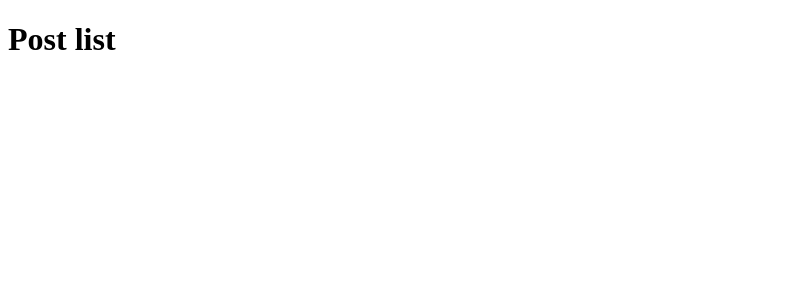
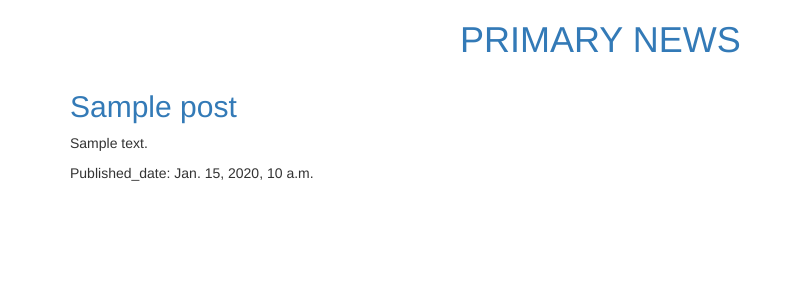
Before and after one commit to GAIUS8/djangogirls-Tutorial3, a Django app: page / in a window 1280 px wide. Shown: the top 300 px of the page, without its empty margins (0-795 px from the left). Run offline with Django 3.2, Linux system fonts and the light colour scheme; tables that the repository leaves empty hold one stand-in row (values such as "Sample post").

Commit message:
making complete post_list

```diff
--- a/django_app/blog/views.py
+++ b/django_app/blog/views.py
@@ -5,6 +5,7 @@ from .models import Post
 def post_list(request):
     post = Post.objects.all().order_by('-created_date')
     context = {
-        'post': post
+        'title': 'PRIMARY NEWS',
+        'post': post,
     }
     return render(request, 'blog/post_list.html', context=context)
--- a/django_app/static/css/blog.compact.css
+++ b/django_app/static/css/blog.compact.css
@@ -0,0 +1 @@
+a { text-decoration: none; }
--- a/django_app/static/css/blog.css
+++ b/django_app/static/css/blog.css
@@ -0,0 +1,3 @@
+a {
+  text-decoration: none;
+}
--- a/django_app/static/css/blog.min.css
+++ b/django_app/static/css/blog.min.css
@@ -0,0 +1 @@
+a{text-decoration:none}
--- a/django_app/static/css/blog.nested.css
+++ b/django_app/static/css/blog.nested.css
@@ -0,0 +1,2 @@
+a {
+  text-decoration: none; }
--- a/django_app/static/sass/blog.scss
+++ b/django_app/static/sass/blog.scss
@@ -0,0 +1,3 @@
+a{
+  text-decoration: none;
+}
--- a/django_app/templates/blog/base.html
+++ b/django_app/templates/blog/base.html
@@ -1,3 +1,4 @@
+{% load staticfiles %}
 <!doctype html>
 <html lang="en">
 <head>
@@ -6,6 +7,9 @@
           content="width=device-width, user-scalable=no, initial-scale=1.0, maximum-scale=1.0, minimum-scale=1.0">
     <meta http-equiv="X-UA-Compatible" content="ie=edge">
     <title>Document</title>
+    <link rel="stylesheet" href="{% static 'css/bootstrap.css' %}">
+    <link rel="stylesheet" href="{% static 'css/blog.css' %}">
+    <link href="//fonts.googleapis.com/css?family=Lobster&subset=latin,latin-ext" rel="stylesheet" type="text/css">
 </head>
 <body>
 
--- a/django_app/templates/blog/post_list.html
+++ b/django_app/templates/blog/post_list.html
@@ -1,7 +1,22 @@
 {% extends 'blog/base.html' %}
 
 {% block content %}
-
-<h1>Post list</h1>
-
+    <div class="container">
+        <div class="row">
+            <div class="col-md-4"></div>
+            <div class="header col-md-4">
+                <h1><a href="#">{{ title }}</a></h1>
+            </div>
+            <div class="col-md-4"></div>
+        </div>
+        <div class="row">
+            {% for post in post %}
+                <div class="col-md-4">
+                    <h2><a href="#">{{ post.title }}</a></h2>
+                    <p>{{ post.text }}</p>
+                    <p>Published_date: {{ post.published_date }}</p>
+                </div>
+            {% endfor %}
+        </div>
+    </div>
 {% endblock %}
```
